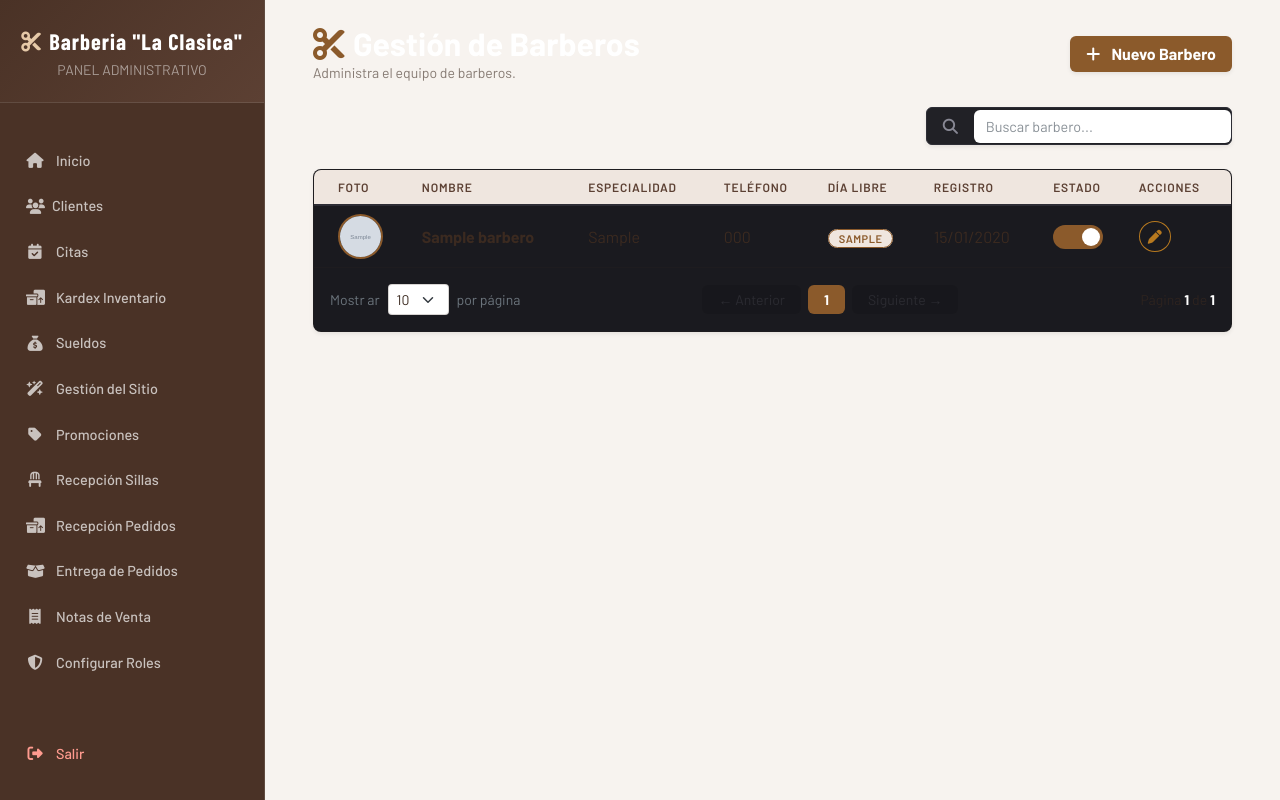
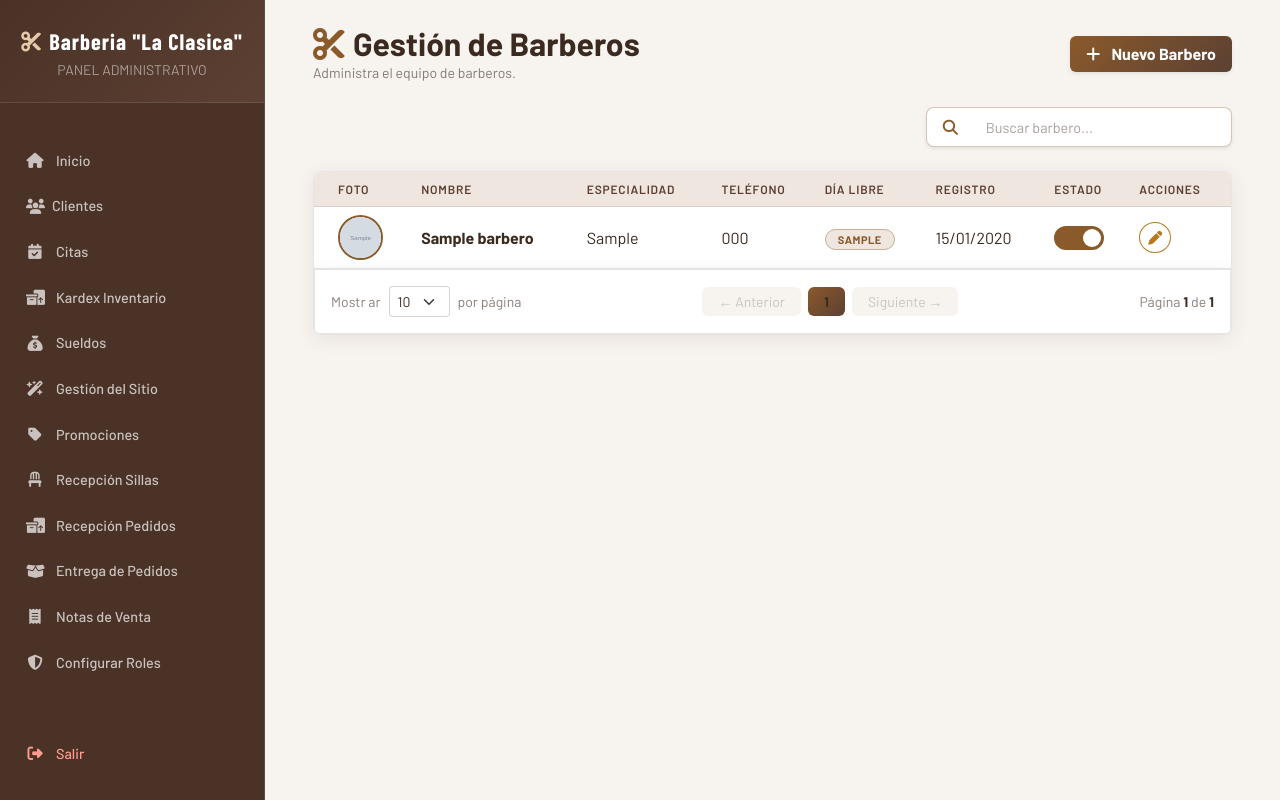
Before and after one commit to DevAngelaSS/SistemaWebBarberiaClasica, a Spring Boot app: page /admin/barberos in a window 1280 px wide. Run offline with Spring Boot 4, Linux system fonts and the light colour scheme; a user stored in the database is signed in; tables that the repository leaves empty hold one stand-in row (values such as "Sample post"); grey boxes marked "Sample" are stand-in pictures; some of the project's set-up classes (security, data sources, template engines, error pages and the like) are left out, and stand-ins take their place; some libraries are stand-ins or nearby versions.

Commit message:
style: nueva paleta marrón en módulo de barberos

```diff
--- a/src/main/resources/templates/barberos/lista.html
+++ b/src/main/resources/templates/barberos/lista.html
@@ -6,85 +6,135 @@
     <div th:replace="~{layout/sidebar :: head_comun}"></div>
     <link rel="stylesheet" th:href="@{/css/barberos.css}">
     <style>
-        /* Estilos específicos para acoplar la vista al diseño oscuro de La Clásica */
-        .bg-dark-table {
-            background-color: #1a1a1f !important;
-            /* Fondo de la card y footer */
+        .main-content h2.text-white {
+            color: #3b2a20 !important;
         }
 
-        /* Contenedor principal del buscador estilo image_d3ba3e.png */
+        .main-content h2 i {
+            color: #8b5a2b !important;
+        }
+
+        .bg-dark-table {
+            background-color: #ffffff !important;
+            border: 1px solid rgba(59, 42, 32, 0.12) !important;
+            box-shadow: 0 4px 20px rgba(59, 42, 32, 0.08) !important;
+        }
+
+        .bg-dark-table .text-white {
+            color: #3b2a20 !important;
+        }
+
+        .bg-dark-table .text-secondary {
+            color: rgba(59, 42, 32, 0.6) !important;
+        }
+
         .search-box-container {
-            background-color: #212126 !important;
-            border: 1px solid #2d2d35;
-            border-radius: 6px;
+            background-color: #ffffff !important;
+            border: 1px solid rgba(139, 90, 43, 0.35);
+            border-radius: 8px;
             overflow: hidden;
-            height: 38px;
+            height: 40px;
+            box-shadow: 0 2px 10px rgba(59, 42, 32, 0.06);
+        }
+
+        .search-box-container:focus-within {
+            border-color: #8b5a2b;
+            box-shadow: 0 0 0 3px rgba(139, 90, 43, 0.15);
         }
 
         .search-icon {
-            color: #888894 !important;
+            color: #8b5a2b !important;
             font-size: 0.95rem;
         }
 
-        .search-input {
+        .search-box-container .search-input {
+            background: transparent !important;
+            color: #3b2a20 !important;
             box-shadow: none !important;
             outline: none !important;
             font-size: 0.9rem;
         }
 
         .search-input::placeholder {
-            color: #6c757d !important;
-            opacity: 0.8;
+            color: rgba(59, 42, 32, 0.45) !important;
         }
 
-        /* Forzar modo oscuro en la tabla y filas */
         .table-dark-custom {
-            background-color: #1a1a1f !important;
-            color: #ffffff !important;
+            background-color: #ffffff !important;
         }
 
-        .table-dark-custom thead tr {
-            background-color: #212126 !important;
-            border-bottom: 2px solid #2d2d35;
+        .table-dark-custom tbody tr {
+            background-color: #ffffff !important;
+            border-bottom: 1px solid rgba(59, 42, 32, 0.08) !important;
         }
 
-        .table-dark-custom th {
-            color: #888894 !important;
-            font-weight: 600;
+        .table-dark-custom tbody tr:hover {
+            background-color: #f3ece6 !important;
+        }
+
+        .table-dark-custom tbody td.fw-bold {
+            color: #3b2a20 !important;
+        }
+
+        .badge-dia {
+            background: #efe6df;
+            color: #8b5a2b;
+            border: 1px solid rgba(139, 90, 43, 0.4);
+            border-radius: 20px;
+            padding: 3px 12px;
+            font-size: 11px;
+            font-weight: 700;
             letter-spacing: 0.5px;
         }
 
-        .table-dark-custom tbody tr {
-            border-bottom: 1px solid #2d2d35 !important;
-            background-color: #1a1a1f !important;
+        .btn-naranja {
+            background: linear-gradient(135deg, #8b5a2b, #5c4033) !important;
+            color: #ffffff !important;
+            border: none;
         }
 
-        .table-dark-custom tbody tr:hover {
-            background-color: #212126 !important;
+        .btn-naranja:hover {
+            opacity: 0.9;
         }
 
-        /* Botones y paginación */
         .bg-dark-btn {
-            background-color: #212126 !important;
-            color: #ffffff !important;
+            background-color: #efe6df !important;
+            color: #3b2a20 !important;
             transition: background 0.2s;
         }
 
         .bg-dark-btn:hover {
-            background-color: #2c2c35 !important;
+            background-color: #8b5a2b !important;
             color: #ffffff !important;
         }
 
-        .btn-naranja {
-            background-color: var(--naranja, #ff5722) !important;
-            color: white !important;
+        .page-item.disabled .page-link {
+            background-color: #f3ece6 !important;
+            color: rgba(59, 42, 32, 0.4) !important;
+            opacity: 0.6;
+            pointer-events: none;
         }
 
-        .page-item.disabled .page-link {
-            background-color: #141418 !important;
-            color: #44444c !important;
-            opacity: 0.4;
-            pointer-events: none;
+        .card-footer .form-select {
+            background-color: #ffffff !important;
+            color: #3b2a20 !important;
+            border: 1px solid rgba(59, 42, 32, 0.2) !important;
+        }
+
+        .alert.bg-dark.alert-success {
+            background-color: rgba(46, 139, 87, 0.1) !important;
+            border-color: rgba(46, 139, 87, 0.3) !important;
+            color: #1f6f46 !important;
+        }
+
+        .alert.bg-dark.alert-danger {
+            background-color: rgba(192, 57, 43, 0.1) !important;
+            border-color: rgba(192, 57, 43, 0.3) !important;
+            color: #a52f23 !important;
+        }
+
+        .alert .btn-close-white {
+            filter: none;
         }
     </style>
 </head>
```
